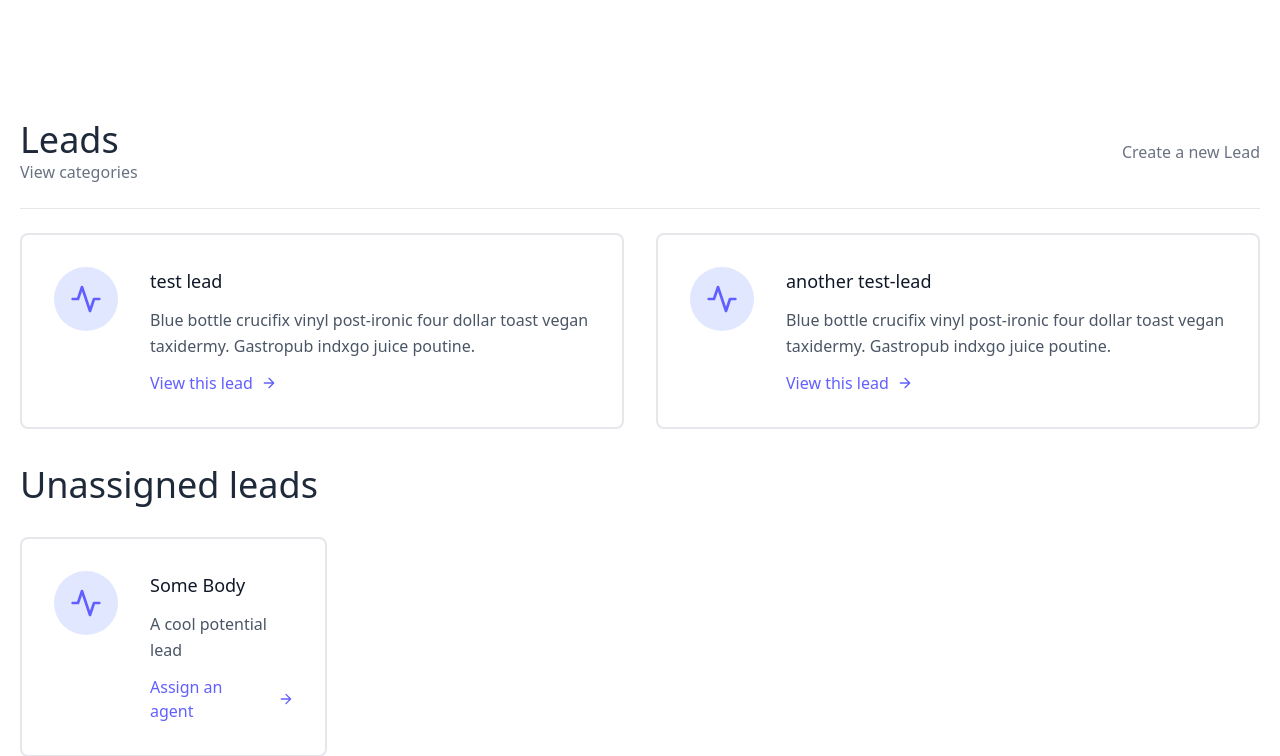
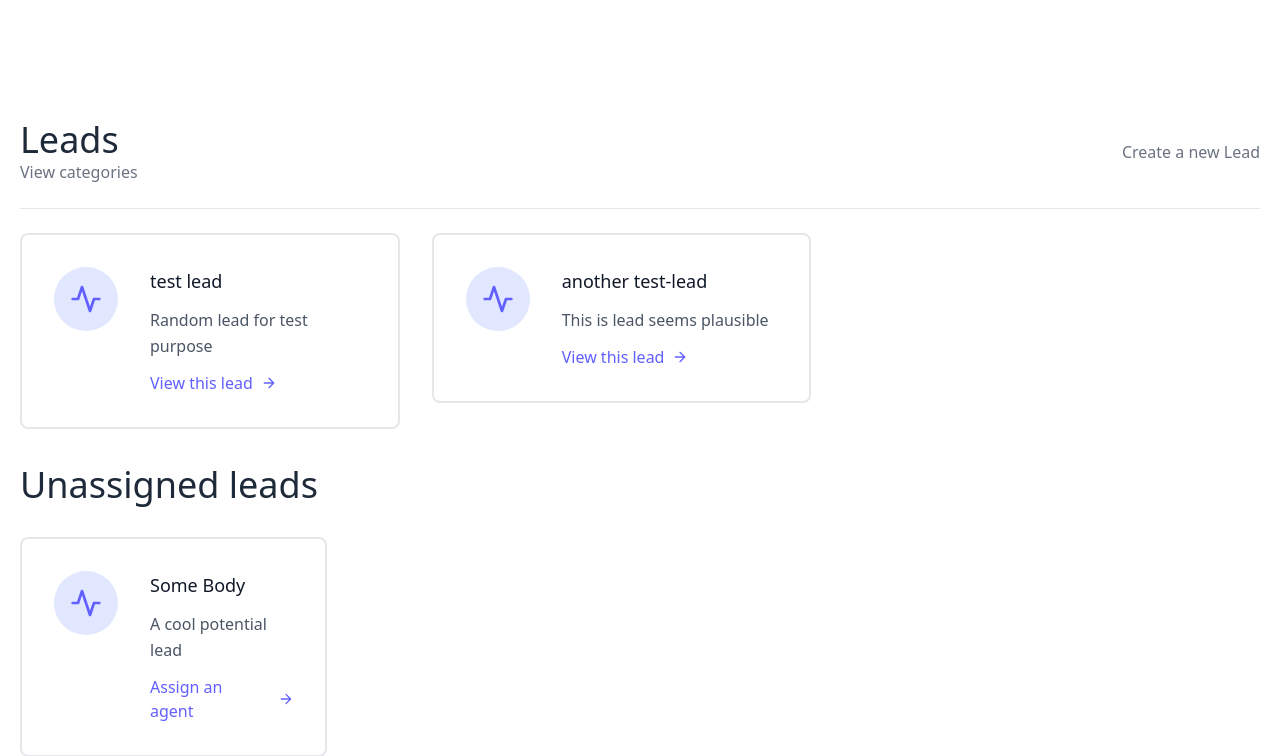
Before and after one commit to hyeladee/crm-project, a Django app: page /leads/ in a window 1280 px wide. Shown: the part 80-836 px from the top of the page. Run offline with Django 5.2, Linux system fonts and the light colour scheme; a user stored in the database is signed in; data comes from the database, SQL or seed files in the repository; both versions use the stored data as it was after the commit; style sheets or scripts are compiled from the project's sources; parts of the project's set-up code (start-up, migrations or seed data) failed here and were passed over; some libraries are stand-ins or nearby versions.

Commit message:
UI updates

```diff
--- a/agents/templates/agents/agent_list.html
+++ b/agents/templates/agents/agent_list.html
@@ -27,7 +27,7 @@
                                 {{ agent.user.username }}
                             </h2>
                             <p class="leading-relaxed text-base">
-                                Blue bottle crucifix vinyl post-ironic four dollar toast vegan taxidermy. Gastropub indxgo juice poutine.
+                                {{ lead.description }}
                             </p>
                             <a href="{% url "agents:agent-detail" agent.pk %}" class="mt-3 text-indigo-500 inline-flex items-center">
                                 View this agent
--- a/leads/templates/leads/lead_list.html
+++ b/leads/templates/leads/lead_list.html
@@ -30,8 +30,7 @@
                                 <h2 class="text-gray-900 text-lg title-font font-medium mb-3">
                                     {{ lead.first_name }} {{ lead.last_name }}
                                 </h2>
-                                <p class="leading-relaxed text-base">
-                                    Blue bottle crucifix vinyl post-ironic four dollar toast vegan taxidermy. Gastropub indxgo juice poutine.
+                                <p class="leading-relaxed text-base">{{ lead.description }}
                                 </p>
                                 <a href="{% url 'leads:lead-detail' lead.pk %}" class="mt-3 text-indigo-500 inline-flex items-center">
                                     View this lead
```
Also changed, not shown: db.sqlite3.
